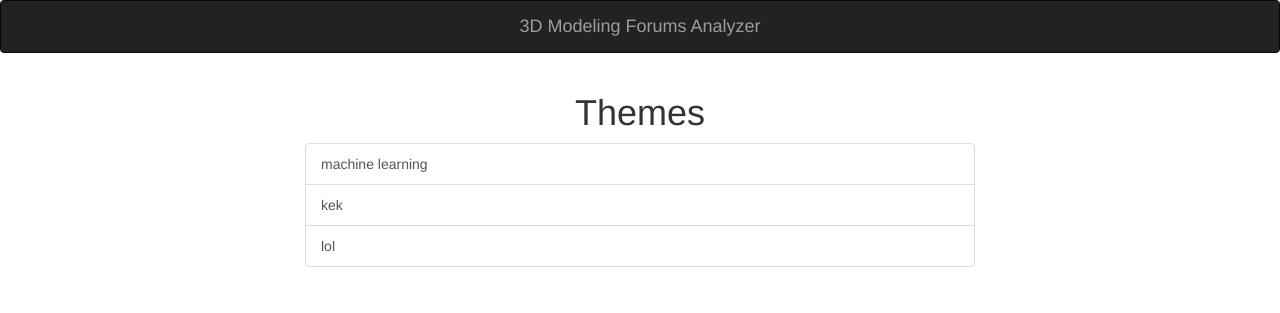
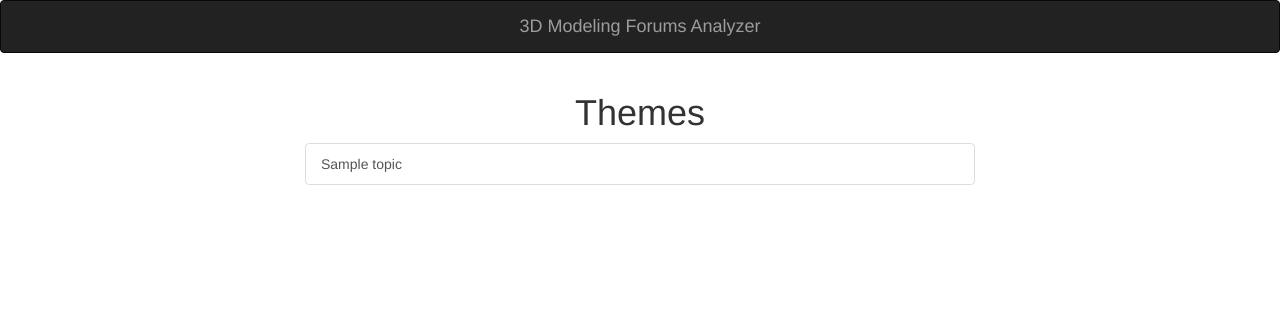
Before and after one commit to yarikzgurovskiy/3DModelingForumsAnalyzer, a Flask app: page / in a window 1280 px wide. Shown: the top 313 px of the page. Run offline with Flask 2, Linux system fonts and the light colour scheme; a database or web service that is not in the repository returns one stand-in record (values such as "Sample title"); some libraries are stand-ins or nearby versions.

Commit message:
front interaction with db

```diff
--- a/app.py
+++ b/app.py
@@ -1,23 +1,28 @@
 from flask import Flask, render_template
+from database.mongoDB import Database
 
+db = Database()
 app = Flask(__name__)
 
 
 @app.route('/')
 def home():
-    return render_template('home.html',
-                           topics=[{"name": "machine learning", "_id": "asd"},
-                                   {"name": "kek", "_id": "123"}, {"name": "lol", "_id": "qwerty"}])
+    return render_template('home.html', topics=db.get_topics())
 
 
-@app.route('/<id>')
-def forum(id):
-    author_mess_amount = {"Yarik": 1, "Max": 6, "Andrian": 5, "Vadem": 8}
+@app.route('/topics/<topic_id>')
+def topic(topic_id):
+    author_mess_amount = db.get_messages_counter_by_topic(topic_id)
+    max_amount = get_max_value(author_mess_amount)
+    return render_template('topic.html', author_mess_amount=author_mess_amount, max_amount=max_amount)
+
+
+def get_max_value(dictionary: dict):
     max_amount = 0
-    for value in author_mess_amount.values():
+    for value in dictionary.values():
         if value > max_amount:
             max_amount = value
-    return render_template('forum.html', author_mess_amount=author_mess_amount, max_amount=max_amount)
+    return max_amount
 
 
 if __name__ == '__main__':
--- a/database/mongoDB.py
+++ b/database/mongoDB.py
@@ -44,3 +44,9 @@ class Database:
 # db.save_topic(Topic("7", "11"))
 # db.save_topic(Topic("8", "11"))
 # print(db.get_topics())
+# db.save_message(Message("Yarik", "1", "1", db.get_topics()[0]["_id"]))
+# db.save_message(Message("Yarik", "1", "1", db.get_topics()[0]["_id"]))
+# db.save_message(Message("Max", "1", "1", db.get_topics()[0]["_id"]))
+# db.save_message(Message("Vadem", "1", "1", db.get_topics()[0]["_id"]))
+# db.save_message(Message("Andrian", "1", "1", db.get_topics()[0]["_id"]))
+# db.save_message(Message("Dr Dre", "1", "1", db.get_topics()[0]["_id"]))
--- a/templates/home.html
+++ b/templates/home.html
@@ -43,7 +43,7 @@
     {% endblock %}
     <ul class="list-group">
         {% for topic in topics %}
-            <a href="/{{ topic["_id"] }}" class="list-group-item">{{ topic["name"] }}</a>
+            <a href="/topics/{{ topic["_id"] }}" class="list-group-item">{{ topic["name"] }}</a>
         {% endfor %}
     </ul>
 
--- a/templates/forum.html
+++ b/templates/topic.html
@@ -27,7 +27,7 @@
         }
     </style>
     <!-- import plugin script -->
-    <script src='static/Chart.min.js'></script>
+    <script src='../static/Chart.min.js'></script>
 </head>
 <body>
 <nav class="navbar navbar-inverse" role="navigation">
```
